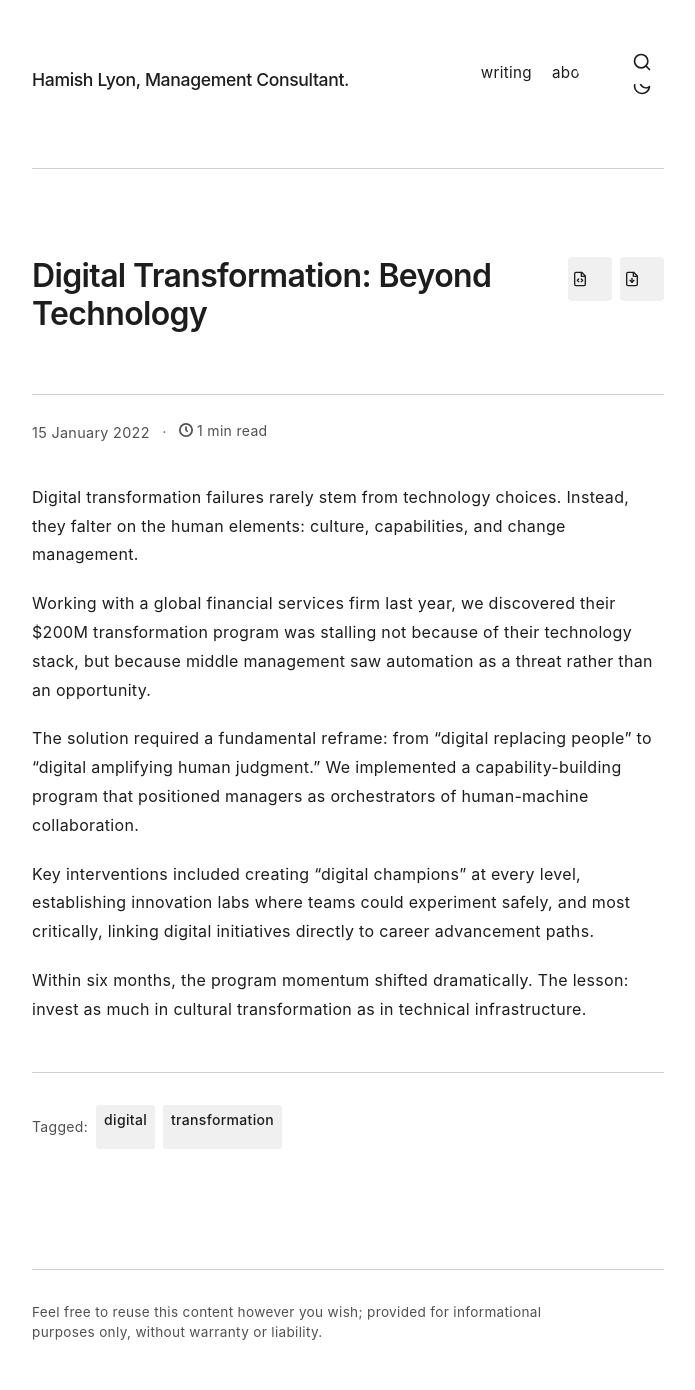
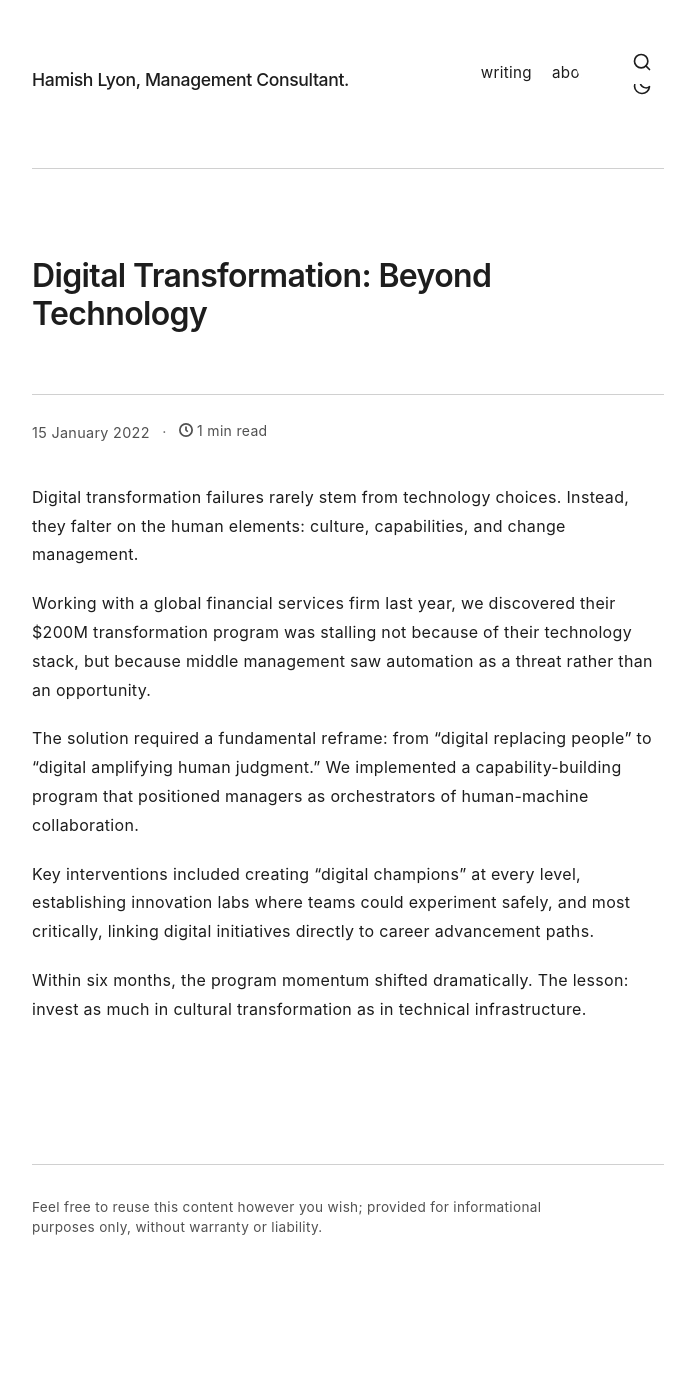
Before and after one commit to HamishFrostLyon/hamishfrostlyon.github.io, a Jekyll site: the page built from _posts/2022-01-15-digital-transformation-beyond-technology.md, in a window 1280 px wide. Shown: the whole page, without its empty margins (292-987 px from the left). Built offline with Jekyll 4.4.1, drawn with Linux system fonts in a browser that asks for light colours; after the commit the page ends 1285 px from its top, so only the background shows below that.

Commit message:
Clean up design - remove download buttons and tags
- Remove PDF/markdown download buttons and all related code
- Delete PDF and markdown duplicate folders
- Remove post tags display from listings and post pages
- Simplify color scheme to clean light/dark mode only
- Clean up unused CSS for tags and download components
- Simplify post header layout

```diff
--- a/_includes/download-icons.html
+++ /dev/null
@@ -1,26 +0,0 @@
-{% assign filename = include.path | split: '/' | last | replace: '.md', '' %}
-{% assign post_title = include.title | default: "this post" %}
-<span class="download-links" role="group" aria-label="Download options for {{ post_title }}">
-    <a href="{{ site.baseurl }}/markdown/{{ filename }}.md"
-       download
-       aria-label="Download markdown version of {{ post_title }}">
-        <svg xmlns="http://www.w3.org/2000/svg" viewBox="0 0 24 24" fill="none" stroke="currentColor" stroke-width="2" stroke-linecap="round" stroke-linejoin="round" aria-hidden="true">
-            <path d="M14.5 2H6a2 2 0 0 0-2 2v16a2 2 0 0 0 2 2h12a2 2 0 0 0 2-2V7.5L14.5 2z"></path>
-            <polyline points="14 2 14 8 20 8"></polyline>
-            <path d="M10 12l-2 2 2 2"></path>
-            <path d="M14 16l2-2-2-2"></path>
-        </svg>
-        <span class="sr-only">Markdown</span>
-    </a>
-    <a href="{{ site.baseurl }}/pdfs/{{ filename }}.pdf"
-       download
-       aria-label="Download PDF version of {{ post_title }}">
-        <svg xmlns="http://www.w3.org/2000/svg" viewBox="0 0 24 24" fill="none" stroke="currentColor" stroke-width="2" stroke-linecap="round" stroke-linejoin="round" aria-hidden="true">
-            <path d="M14.5 2H6a2 2 0 0 0-2 2v16a2 2 0 0 0 2 2h12a2 2 0 0 0 2-2V7.5L14.5 2z"></path>
-            <polyline points="14 2 14 8 20 8"></polyline>
-            <line x1="12" y1="11" x2="12" y2="17"></line>
-            <polyline points="9 14 12 17 15 14"></polyline>
-        </svg>
-        <span class="sr-only">PDF</span>
-    </a>
-</span>
--- a/_layouts/post.html
+++ b/_layouts/post.html
@@ -12,7 +12,6 @@ layout: default
          lang="{{ page.content_lang | default: page.lang | default: site.lang | default: 'en-AU' }}">
     <header class="post-header">
         <h1 id="post-title" class="post-title" itemprop="headline">{{ page.title }}</h1>
-        {% include download-icons.html path=page.path title=page.title %}
     </header>
     <div class="meta">
         <time datetime="{{ page.date | date: '%Y-%m-%d' }}" itemprop="datePublished">
@@ -33,14 +32,4 @@ layout: default
     <div class="post-content" itemprop="articleBody">
         {{ content }}
     </div>
-    <footer class="post-footer">
-        {% if page.tags.size > 0 %}
-        <div class="post-tags" role="list" aria-label="{{ t.tags | default: 'Article tags' }}">
-            <span class="tags-label">{{ t.tagged | default: "Tagged" }}:</span>
-            {% for tag in page.tags %}
-            <a href="/tags/{{ tag | slugify }}" class="tag" rel="tag" itemprop="keywords">{{ tag }}</a>
-            {% endfor %}
-        </div>
-        {% endif %}
-    </footer>
 </article>
--- a/_sass/_components.scss
+++ b/_sass/_components.scss
@@ -120,36 +120,6 @@
     margin-bottom: 1rem;
 }
 
-// Download links with proper contrast
-.download-links {
-    display: inline-flex;
-    gap: 0.5rem;
-    align-items: center;
-
-    a {
-        display: inline-flex;
-        align-items: center;
-        padding: 0.25rem;
-        border-radius: 4px;
-        background: var(--tag-bg);
-        transition: background-color 0.2s ease;
-
-        &:hover {
-            background: var(--tag-hover-bg);
-
-            svg {
-                stroke: var(--tag-hover-text);
-            }
-        }
-    }
-
-    svg {
-        width: 16px;
-        height: 16px;
-        stroke: var(--tag-text);
-        flex-shrink: 0;
-    }
-}
 
 // Search results
 .search-results {
--- a/_sass/_layout.scss
+++ b/_sass/_layout.scss
@@ -102,26 +102,14 @@ body {
 
 // Post layout styles
 .post-header {
-    display: flex;
-    justify-content: space-between;
-    align-items: baseline;
-    gap: 1rem;
     margin-bottom: 1.5625rem;
-
-    @media (max-width: $mobile) {
-        flex-direction: column;
-        align-items: flex-start;
-        gap: 0.5rem;
-    }
 }
 
 .post-title {
     margin: 0;
     font-size: 2rem;
-    flex: 1;
-    min-width: 0; // Prevent flex item from overflowing
 
     @media (max-width: $mobile) {
-        font-size: 1.5rem;
+        font-size: 1.75rem;
     }
 }
--- a/_sass/_variables.scss
+++ b/_sass/_variables.scss
@@ -22,16 +22,6 @@
     --border-color: #d0d0d0;       // Borders don't need contrast
     --hover-color: #1d1d1d;
 
-    // Component colors
-    --tag-bg: #f0f0f0;
-    --tag-text: #1d1d1d;           // 18.1:1 on tag background
-    --tag-hover-bg: #1d1d1d;
-    --tag-hover-text: #ffffff;
-
-    // Status colors
-    --success-color: #0d7a0d;      // 7:1 contrast
-    --warning-color: #7a4f00;      // 7.1:1 contrast
-    --error-color: #aa0000;        // 7.3:1 contrast
 }
 
 // Dark theme colors
@@ -55,16 +45,6 @@
     --border-color: #404040;
     --hover-color: #f0f0f0;
 
-    // Component colors
-    --tag-bg: #2d2d2d;
-    --tag-text: #f0f0f0;           // 13.5:1 on tag background
-    --tag-hover-bg: #f0f0f0;
-    --tag-hover-text: #1a1a1a;
-
-    // Status colors (adjusted for dark background)
-    --success-color: #4ade80;      // 7.1:1 contrast
-    --warning-color: #fbbf24;      // 7.2:1 contrast
-    --error-color: #f87171;        // 7.1:1 contrast
 }
 
 // High contrast mode
```
Also changed, not shown: markdown/2022-01-15-digital-transformation-beyond-technology.md (deleted, +0 -17 lines), markdown/2022-03-11-strategic-planning-in-uncertain-times.md (deleted, +0 -19 lines), writing.html (+0 -8 lines), 2 other files.
